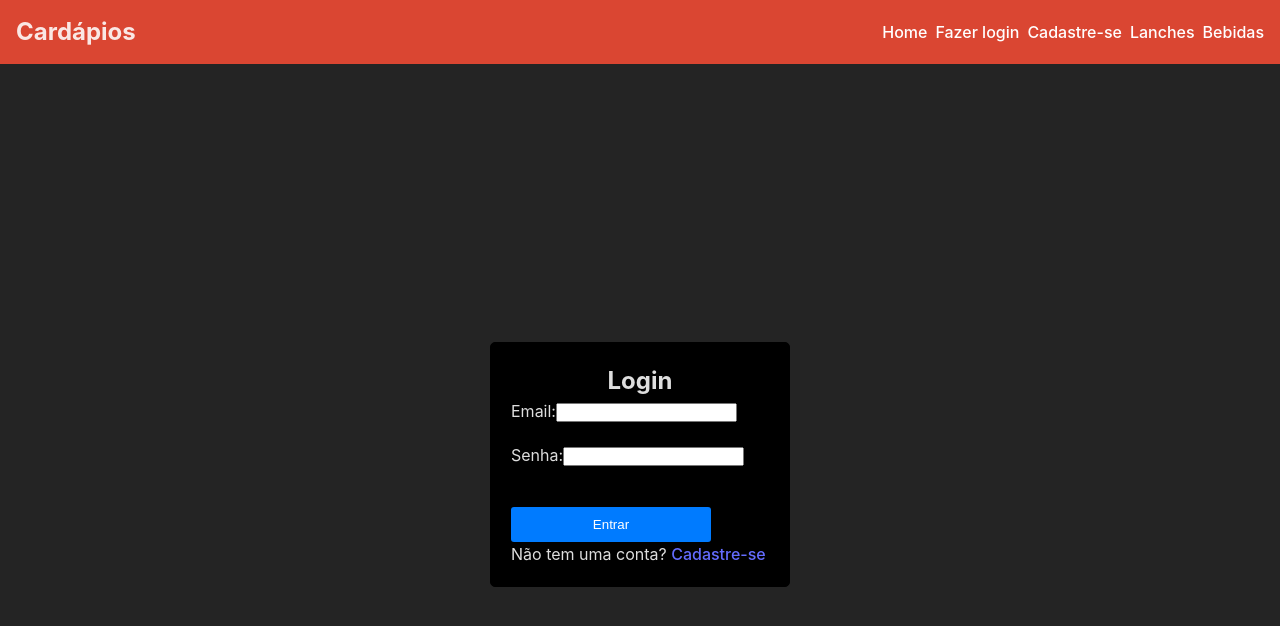
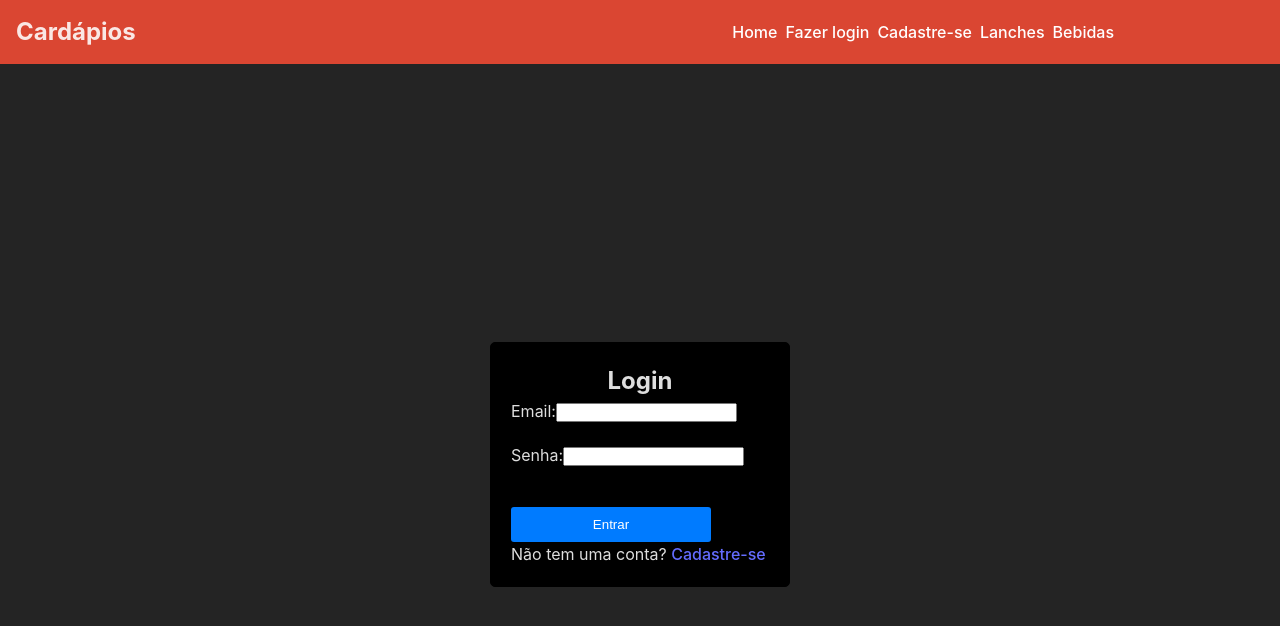
Before and after one commit to Marco-Merini/web_cardapio, a React (Vite) app in the folder cardapio/: page / in a window 1280 px wide. Shown: the top 626 px of the page. Built offline with nearby package versions, Linux system fonts and the light colour scheme.

Commit message:
ajustando a posicção dos headers

```diff
--- a/cardapio/src/components/Header/styles.css
+++ b/cardapio/src/components/Header/styles.css
@@ -11,6 +11,7 @@ header {
 header div {
     display: flex;
     gap: 8px;
+    margin-right: 150px;
 }
 
 header div a {
```
